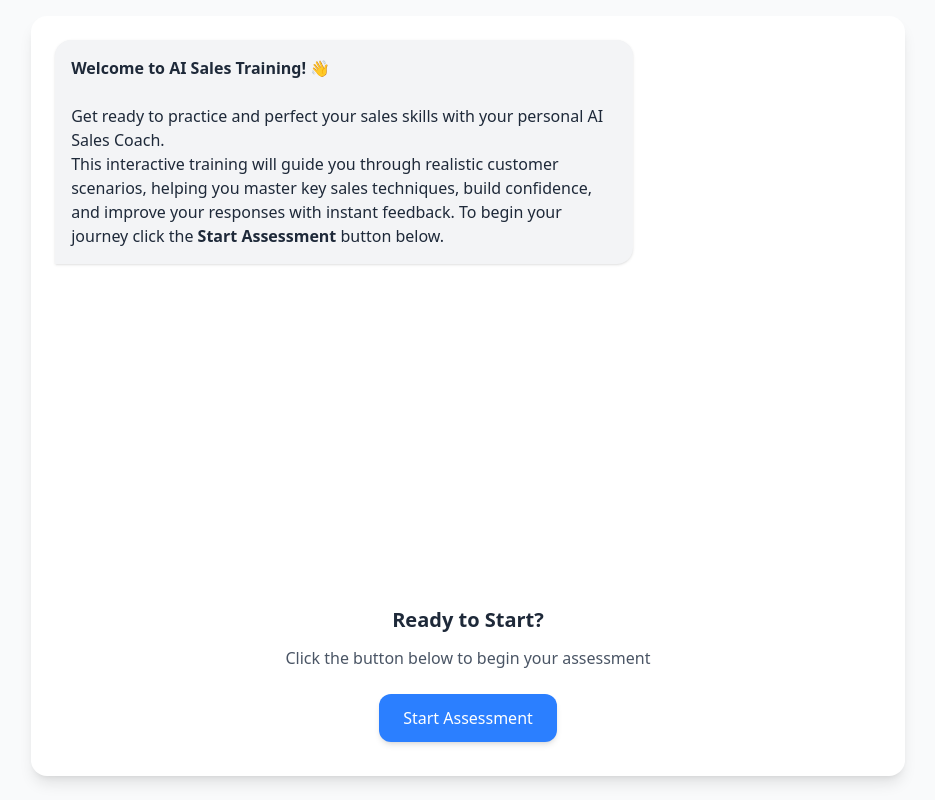
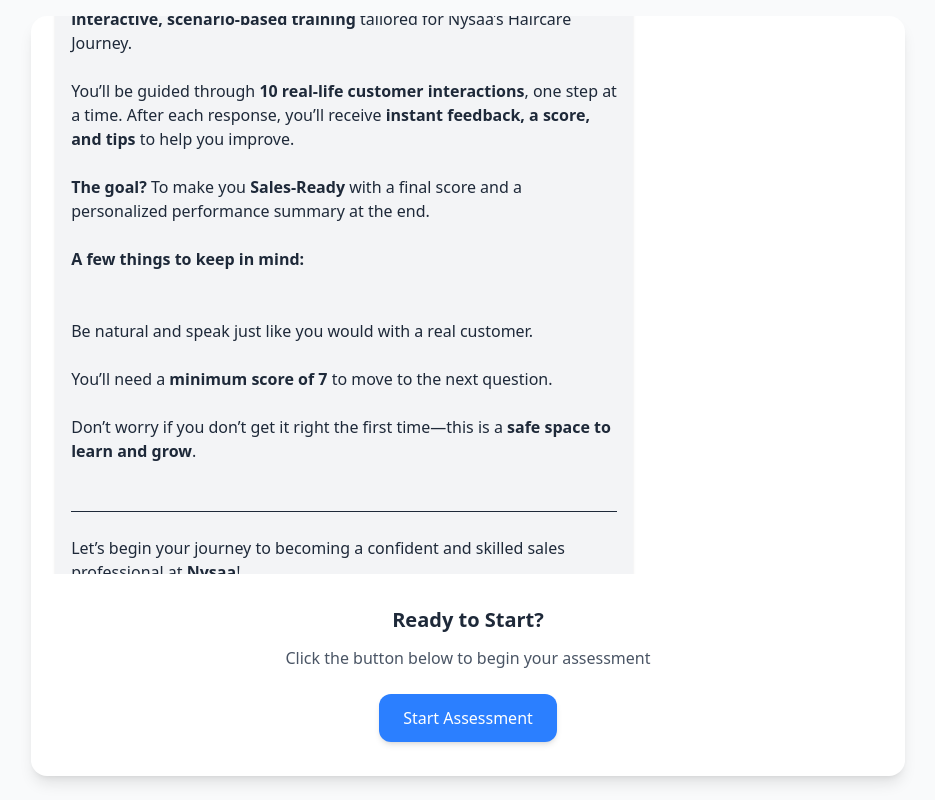
Before and after one commit to ShreyasGanesh911/Sales_Training_Model, a React (Vite) app in the folder client/: page / in a window 1280 px wide. Shown: the whole page, without its empty margins (172-1107 px from the left). Built offline with nearby package versions, Linux system fonts and the light colour scheme; no server answers.

Commit message:
Updated welcome message

```diff
--- a/client/src/assets/Constant.ts
+++ b/client/src/assets/Constant.ts
@@ -1,7 +1,19 @@
-export const welcomeMessage = `**Welcome to AI Sales Training!** 👋 \n
-Get ready to practice and perfect your sales skills with your personal AI Sales Coach.
-This interactive training will guide you through realistic customer scenarios, helping you master key sales techniques, build confidence, and improve your responses with instant feedback. To begin your journey click the **Start Assessment** button below.`
+export const welcomeMessage = `
+**Welcome to the Nysaa AI Sales Coach!**
+Get ready to sharpen your skills and boost your confidence with **interactive, scenario-based training** tailored for Nysaa’s Haircare Journey.
 
+You’ll be guided through **10 real-life customer interactions**, one step at a time. After each response, you’ll receive **instant feedback, a score, and tips** to help you improve.
+
+**The goal?** To make you **Sales-Ready** with a final score and a personalized performance summary at the end.
+
+**A few things to keep in mind:**
+- Be natural and speak just like you would with a real customer.
+- You’ll need a **minimum score of 7** to move to the next question.
+- Don’t worry if you don’t get it right the first time—this is a **safe space to learn and grow**.
+---
+Let’s begin your journey to becoming a confident and skilled sales professional at **Nysaa**!
+
+`
 export const uploadMessages = [
     'Cooking up your content… almost there 🍿',
     'Uploading your cinematic genius…',
```
